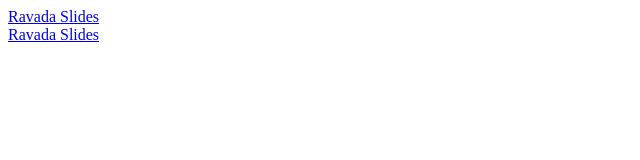
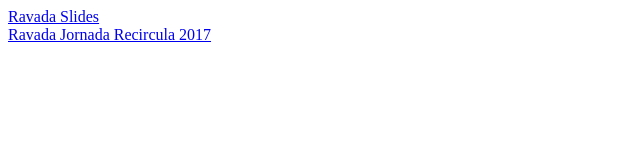
Before and after one commit to fv3rdugo/fv3rdugo.github.io, a plain HTML site: page index.html in a window 1280 px wide. Shown: the whole page, without its empty margins (0-640 px from the left). Drawn offline with Linux system fonts and the light colour scheme.

Commit message:
Add more detail

```diff
--- a/index.html
+++ b/index.html
@@ -1,2 +1,2 @@
 <a href="https://fv3rdugo.github.io/ravada-slides/index.html">Ravada Slides</a><br>
-<a href="https://fv3rdugo.github.io/ravada-recircula/index.html">Ravada Slides</a><br>
+<a href="https://fv3rdugo.github.io/ravada-recircula/index.html">Ravada Jornada Recircula 2017</a><br>
```
